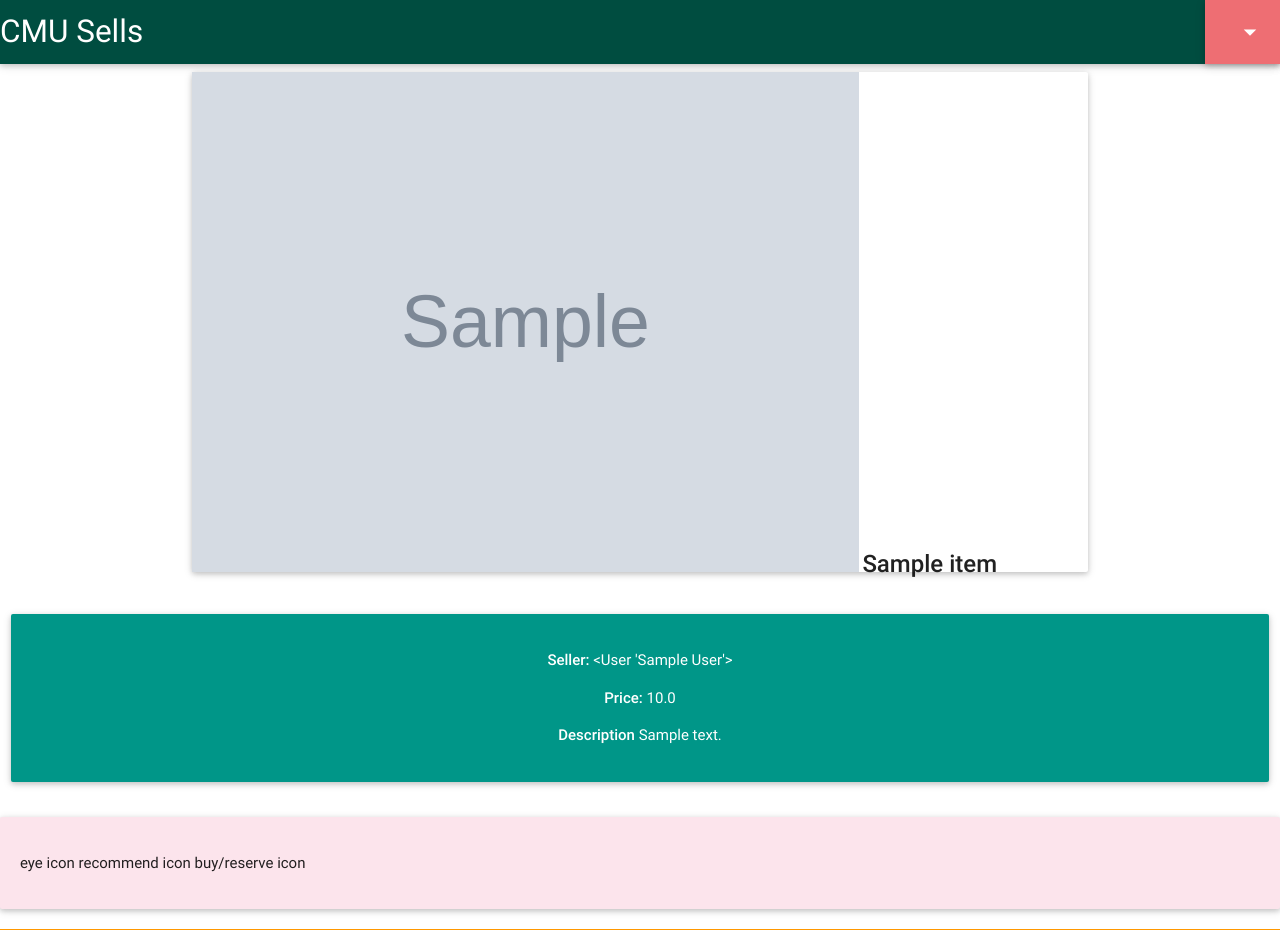
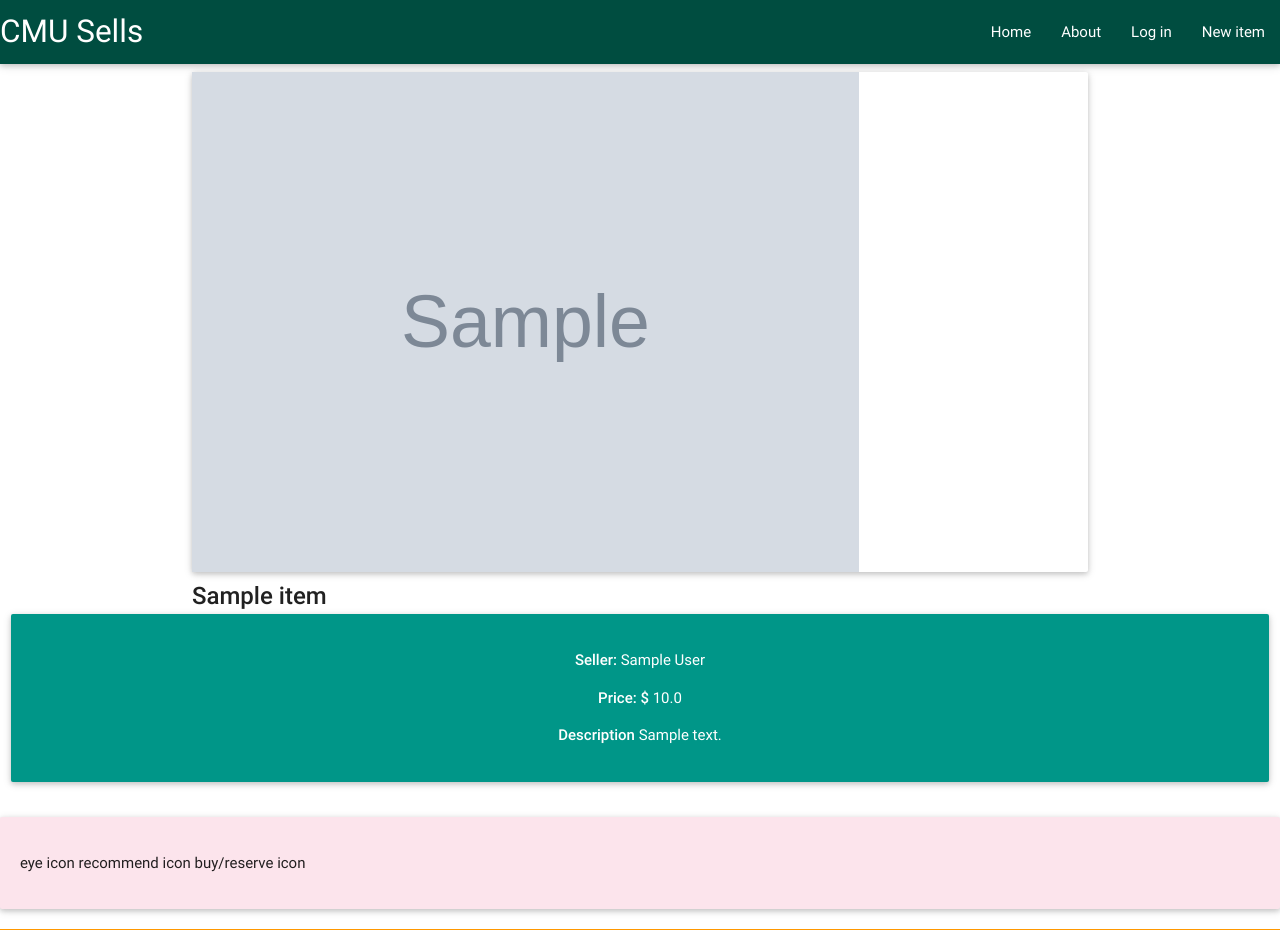
Before and after one commit to zhaorz/cmu-sells, a Flask app: page /item/1 in a window 1280 px wide. Shown: the top 930 px of the page. Run offline with Flask 2, Linux system fonts and the light colour scheme; tables that the repository leaves empty hold one stand-in row (values such as "Sample post"); grey boxes marked "Sample" are stand-in pictures; some libraries are stand-ins or nearby versions.

Commit message:
Alternate Base Format

```diff
--- a/app/templates/base.html
+++ b/app/templates/base.html
@@ -19,27 +19,35 @@
 
   <body>
 
-    <nav class="navbar teal darken-4">
+    <!-- <nav class="navbar teal darken-4">
       <div class="nav-wrapper">
-        <a href="{{ url_for('.index')}}" class="brand-logo left">CMU Sells</a>
-        <ul id="nav-mobile" class="right">
-
-      <!-- Dropdown Structure -->
+        <a href="{{ url_for('.index')}}" class="brand-logo center">CMU Sells</a>
+      <! Dropdown Structure >
         <ul id="dropdown1" class="dropdown-content">
           <li><a href="{{ url_for('.index') }}">Home</a></li>
           <li><a href="{{ url_for('.about') }}">About</a></li>
           <li><a href="{{ url_for('.login') }}">Log in</a></li>
           <li><a href="#!">New item</a></li>
         </ul>
-        <nav>
+        <ul class="right hide-on-medium-and-down">
+                <! Dropdown Trigger >
+                <li><a class="dropdown-button" href="#!" data-activates="dropdown1"> <i class="material-icons right">arrow_drop_down</i></a></li>
+              </ul>
+      </nav>-->
 
-            <ul class="right hide-on-med-and-down">
-              <!-- Dropdown Trigger -->
-              <li><a class="dropdown-button" href="#!" data-activates="dropdown1"> <i class="material-icons right">arrow_drop_down</i></a></li>
-            </ul>
 
-          </div>
-        </nav>
+      <nav class="navbar teal darken-4">
+  <div class="nav-wrapper">
+    <a href="{{ url_for('.index')}}" class="brand-logo" >CMU Sells</a>
+    <ul id="nav-mobile" class="right">
+      <li><a href="{{ url_for('.index') }}">Home</a></li>
+      <li><a href="{{ url_for('.about') }}">About</a></li>
+      <li><a href="{{ url_for('.login') }}">Log in</a></li>
+      <li><a href="#!">New item</a></li>
+    </ul>
+  </div>
+</nav>
+
 
         </ul>
       </div>
--- a/app/templates/item.html
+++ b/app/templates/item.html
@@ -9,7 +9,9 @@
       <div class="card large">
           <img src="{{ url_for('static', filename=item.photo) }}"
                height = "500" weight = "500">
+      <div>
           <span class="card-title"><strong>{{ item.name }}</strong></span>
+      </div>
       </div>
     </div>
   </div>
@@ -19,8 +21,8 @@
       <div class="col s12 m12">
         <div class="card-panel teal">
           <span class="white-text">
-            <p align = "center"> <strong> Seller: </strong>{{item.seller}} </p>
-            <p align = "center"> <strong> Price: </strong> {{item.price}}</p>
+            <p align = "center"> <strong> Seller: </strong>{{item.seller.name}} </p>
+            <p align = "center"> <strong> Price: $ </strong> {{item.price}}</p>
             <p align = "center"> <strong> Description </strong> {{item.description}} </p>
           </span>
         </div>
```
Also changed, not shown: app/static/css/materialize.css.
